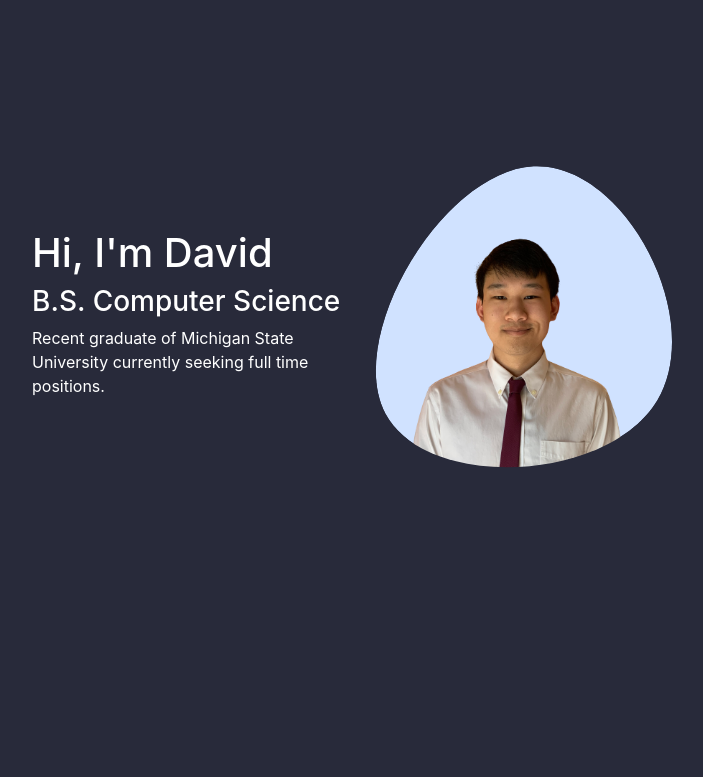
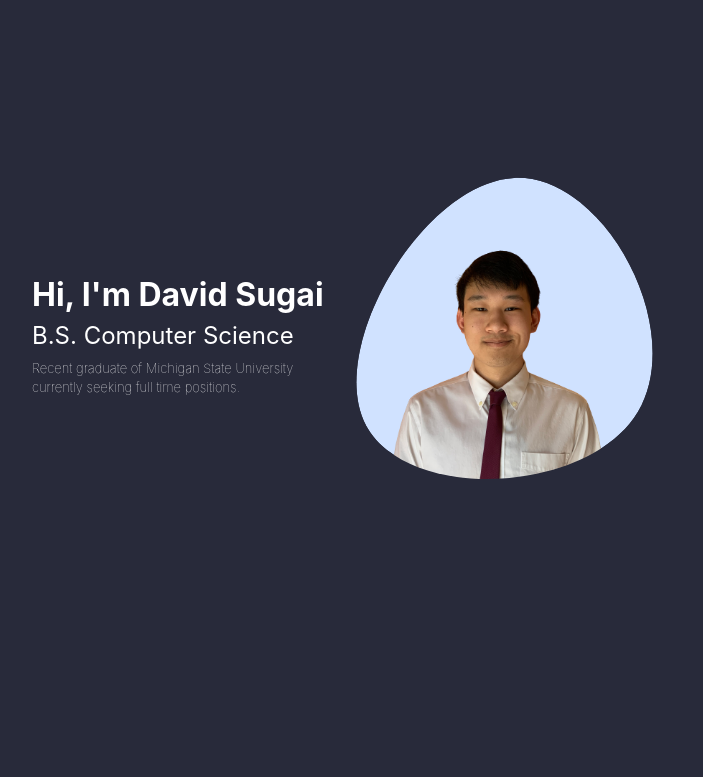
Before and after one commit to davidsugai/Flask-Website, a Flask app: page / in a window 1280 px wide. Shown: the part 58-835 px from the top of the page, without its empty margins (53-756 px from the left). Run offline with Flask 2, Linux system fonts and the light colour scheme; some libraries are stand-ins or nearby versions.

Commit message:
Final style edits

```diff
--- a/website/templates/home.html
+++ b/website/templates/home.html
@@ -3,13 +3,13 @@
 <body style="background-color:#282A3A;">
     <div class="home_disp">
         <div class="home_data" style="display:inline-block;color:white;width:28%">
-            <h1 class="home_title">Hi, I'm David</h1>
-            <h3 class="home_subtitle">B.S. Computer Science</h3>
-            <p class="home_desc">Recent graduate of Michigan State University currently seeking full time positions.</p>
+            <h1 class="home_title" style="font-size:xx-large; font-weight:bold;">Hi, I'm David Sugai</h1>
+            <h3 class="home_subtitle" style="font-size:x-large; font-weight:normal;">B.S. Computer Science</h3>
+            <p class="home_desc" style="font-size:small; font-weight:lighter;">Recent graduate of Michigan State University currently seeking full time positions.</p>
         </div>
         <div class="home_img" style="display:inline-block;width:70%">
             <?xml version="1.0" standalone="no"?>
-            <svg class="home_blob" viewBox="50 15 200 200" xmlns="http://www.w3.org/2000/svg">
+            <svg class="home_blob" viewBox="55 12 200 200" xmlns="http://www.w3.org/2000/svg">
                 <mask id="mask0" mask-type="alpha">
                     <path fill="#D0E2FF" d="M29.9,18C17.2,39.2,-29.4,41.5,-40.1,21.5C-50.7,1.5,-25.3,-41,-2,-42.2C21.3,-43.3,42.5,-3.3,29.9,18Z" transform="translate(100 100)"/>
                 </mask>
```
